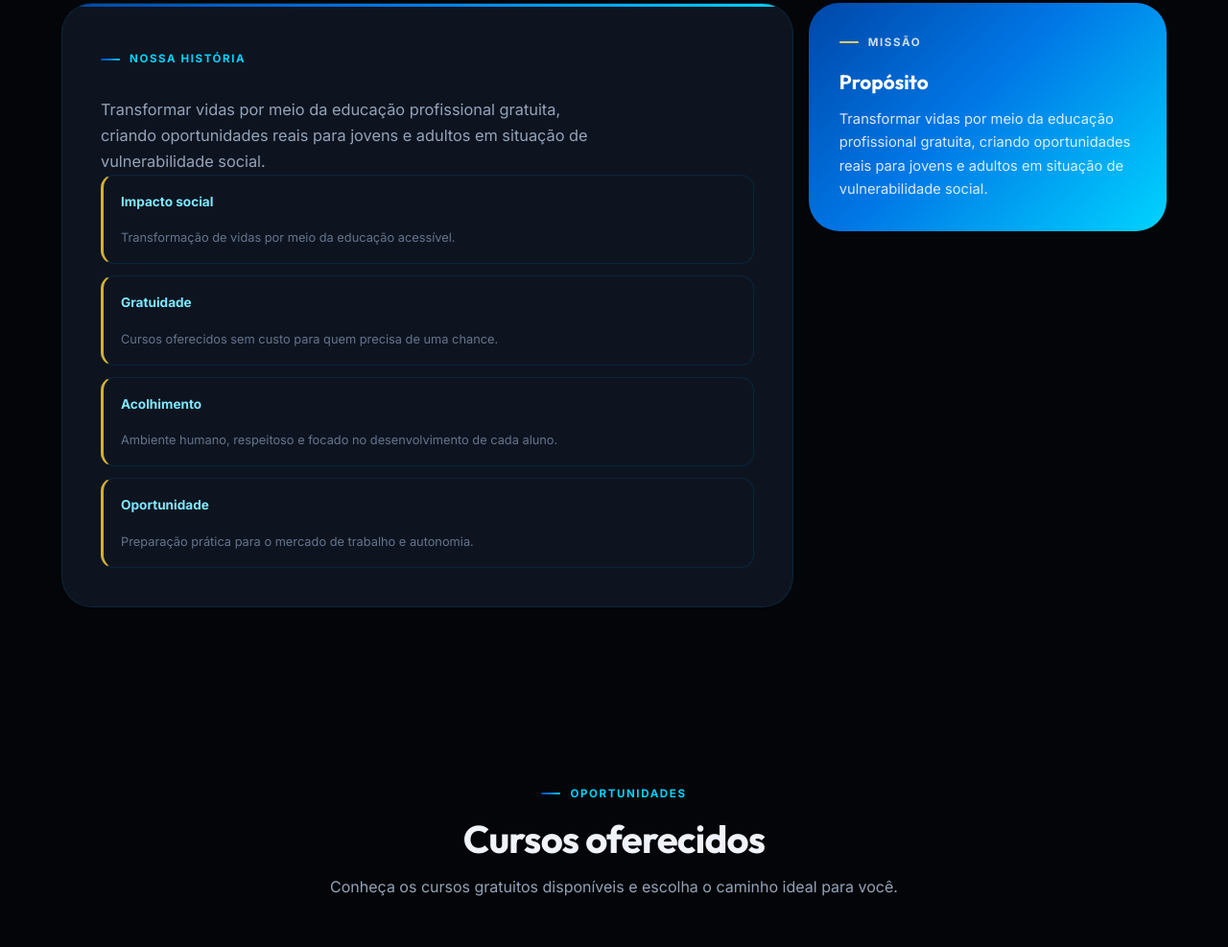
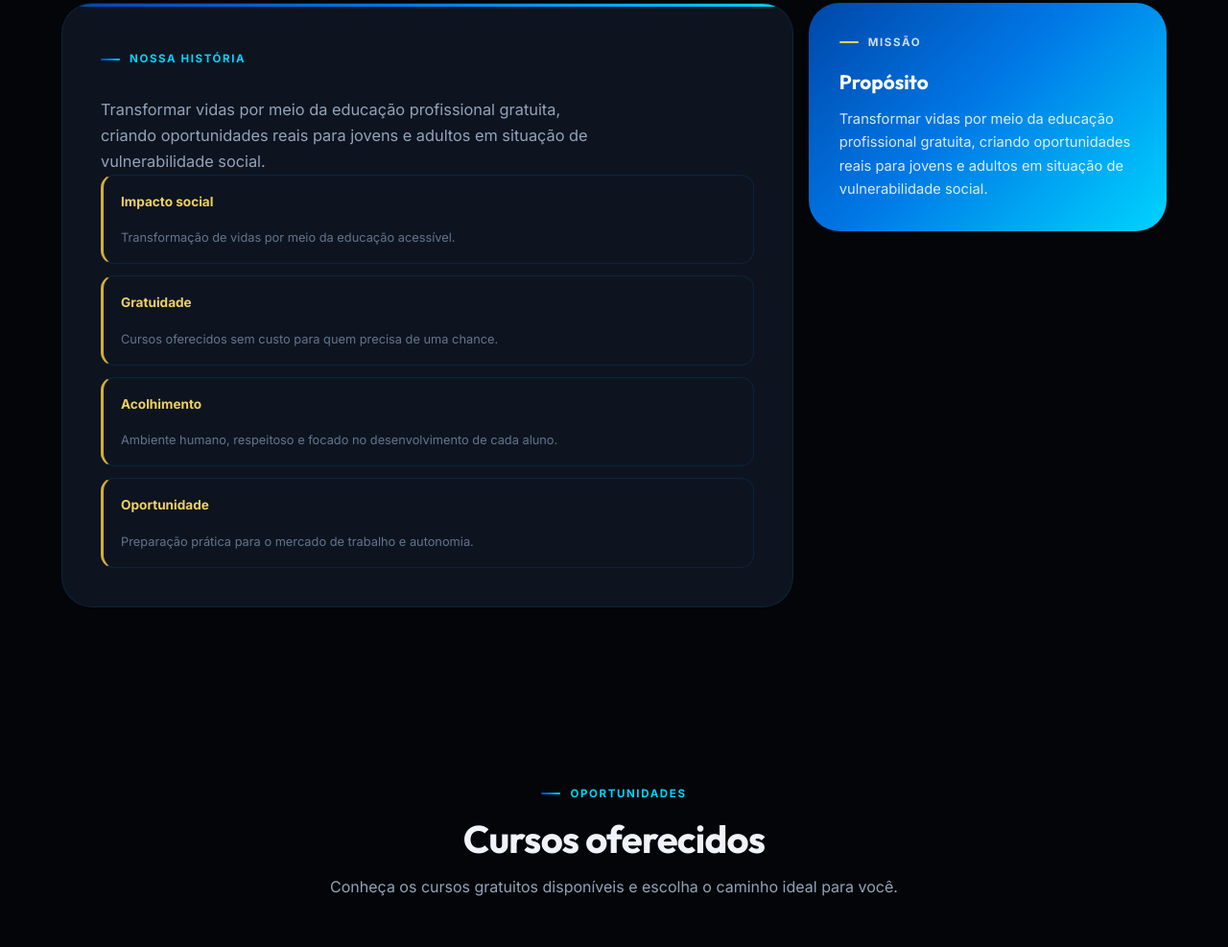
Before and after one commit to joaoschnitzspahn-dev/vision, a website: page index.html in a window 1280 px wide. Shown: the part 1202-2189 px from the top of the page at 96% size. Drawn offline with Linux system fonts and the light colour scheme.

Commit message:
Ajuste cor dos valores para dourado.

```diff
--- a/style.css
+++ b/style.css
@@ -553,7 +553,7 @@ a { color: inherit; text-decoration: none; }
 .value-pill strong {
   display: block;
   font-size: 0.85rem;
-  color: var(--cyan-soft);
+  color: var(--gold-light);
   margin-bottom: 4px;
 }
 
```
